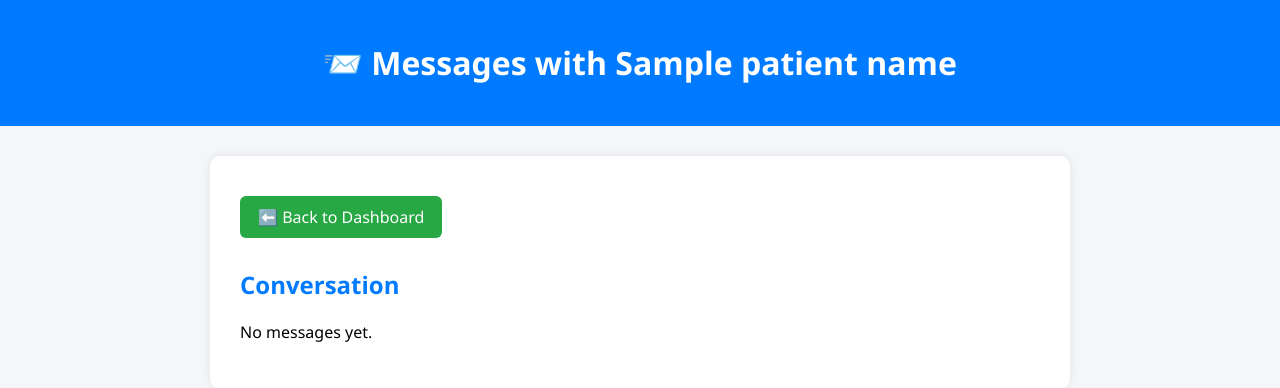
After one commit to prathamkishor1/healthtrackweb, a Flask app: template templates/message_center.html in a window 1280 px wide. The commit adds this page. Shown: the top 388 px of the page. Run offline with Flask 3, Linux system fonts and the light colour scheme; the template is opened without the code that fills it: most values are stand-ins (such as "Sample title", 1, 10 or a date in 2020).

Commit message:
bug fixed,added in app msgs more efficient,option to delete messages

```diff
--- a/app.py
+++ b/app.py
@@ -43,6 +43,7 @@ def login():
     user = cursor.fetchone()
     if user:
         session['user_id'] = user[0]
+        session['user_type'] = 'patient'
         return redirect('/dashboard')
     else:
         return "Invalid credentials!"
@@ -62,15 +63,24 @@ def dashboard():
     cursor.execute("SELECT AVG(temperature), AVG(spo2), AVG(sugar_level) FROM health_logs WHERE user_id=%s", (user_id,))
     averages = cursor.fetchone()
 
-    # Fetch messages for the logged-in patient
     cursor.execute("""
-        SELECT m.message, m.sent_at, d.name
+        SELECT m.id, m.message, m.sent_at,
+               IF(m.sender_type = 'doctor', d.name, u.name) AS sender_name,
+               m.sender_type, m.receiver_patient_id, m.sender_doctor_id
         FROM messages m
-        JOIN doctors d ON m.sender_doctor_id = d.id
-        WHERE m.receiver_patient_id = %s
+        LEFT JOIN doctors d ON m.sender_doctor_id = d.id
+        LEFT JOIN users u ON m.receiver_patient_id = u.id
+        WHERE m.receiver_patient_id = %s OR (m.sender_type = 'patient' AND m.receiver_patient_id = %s)
         ORDER BY m.sent_at DESC
-    """, (user_id,))
+    """, (user_id, user_id))
     messages = cursor.fetchall()
+
+    # Fetch assigned doctor ID if any
+    cursor.execute("SELECT doctor_id FROM patient_doctor WHERE patient_id=%s", (user_id,))
+    doctor_assignment = cursor.fetchone()
+    assigned_doctor = doctor_assignment[0] if doctor_assignment else None
+
+    session['assigned_doctor'] = assigned_doctor
 
     suggestions = []
     if logs:
@@ -91,8 +101,9 @@ def dashboard():
         if sugar < 70:
             suggestions.append("🍬 Low blood sugar. Have a quick snack or fruit juice.")
 
-    return render_template('dashboard.html', logs=logs, data=logs, user_name=user_name, averages=averages, suggestions=suggestions, messages=messages)
-
+    return render_template('dashboard.html', logs=logs, data=logs, user_name=user_name,
+                           averages=averages, suggestions=suggestions, messages=messages,
+                           assigned_doctor=assigned_doctor)
 
 @app.route('/add_log', methods=['POST'])
 def add_log():
@@ -123,29 +134,51 @@ def add_log():
 
     return redirect('/dashboard')
 
-@app.route('/send_patient_message/<int:doctor_id>', methods=['POST'])
-def send_patient_message(doctor_id):
+@app.route('/send_patient_message', methods=['POST'])
+def send_patient_message():
     if 'user_id' not in session:
         return redirect('/login')
 
+    patient_id = session['user_id']
     message_text = request.form['message']
-    patient_id = session['user_id']
+
+    cursor.execute("SELECT doctor_id FROM patient_doctor WHERE patient_id=%s", (patient_id,))
+    assignment = cursor.fetchone()
+
+    if not assignment:
+        flash("❌ No doctor assigned yet. Assign one to start messaging.")
+        return redirect('/dashboard')
+
+    doctor_id = assignment[0]
 
     cursor.execute("""
         INSERT INTO messages (sender_doctor_id, receiver_patient_id, message, sender_type)
-        VALUES (%s, %s, %s, %s)
-    """, (doctor_id, patient_id, message_text, 'patient'))
+        VALUES (%s, %s, %s, 'patient')
+    """, (doctor_id, patient_id, message_text))
     db.commit()
 
     flash("✅ Message sent to your doctor.")
     return redirect('/dashboard')
 
+# ✅ Updated delete_message route
 @app.route('/delete_message/<int:message_id>')
 def delete_message(message_id):
     if 'user_id' not in session:
         return redirect('/login')
 
-    cursor.execute("DELETE FROM messages WHERE id=%s AND receiver_patient_id=%s", (message_id, session['user_id']))
+    user_id = session['user_id']
+
+    cursor.execute("""
+        SELECT id FROM messages
+        WHERE id=%s AND (receiver_patient_id=%s OR (sender_type='patient' AND receiver_patient_id=%s))
+    """, (message_id, user_id, user_id))
+    message = cursor.fetchone()
+
+    if not message:
+        flash("❌ Unauthorized or message not found.")
+        return redirect('/dashboard')
+
+    cursor.execute("DELETE FROM messages WHERE id=%s", (message_id,))
     db.commit()
     flash("✅ Message deleted.")
     return redirect('/dashboard')
@@ -167,8 +200,10 @@ def assign_doctor():
             return redirect('/dashboard')
 
         # Assign doctor
+        # Assign doctor
         cursor.execute("INSERT INTO patient_doctor (doctor_id, patient_id) VALUES (%s, %s)", (doctor_id, patient_id))
         db.commit()
+        session['assigned_doctor'] = doctor_id
         flash("✅ Doctor assigned successfully.")
         return redirect('/dashboard')
 
--- a/templates/doctor_dashboard.html
+++ b/templates/doctor_dashboard.html
@@ -75,11 +75,10 @@
     <a href="/view_patient/{{ patient[0] }}" class="btn" style="background:#007bff">📖 View Logs</a>
     <a href="mailto:{{ patient[2] }}" class="btn" style="background:#17a2b8">✉️ Contact</a>
     <a href="/message/{{ patient[0] }}" class="btn" style="background:#ffc107; color:#212529">📩 Message</a>
+    <a href="/message_center/{{ patient[0] }}" class="btn" style="background:#6f42c1">💬 View Messages</a>
     <a href="/remove_patient/{{ patient[0] }}" class="btn" style="background:#dc3545">❌ Remove</a>
-
   </div>
-{% endfor %}
-
+  {% endfor %}
 
   <a href="/doctor_logout" class="btn logout">🔒 Logout</a>
 </div>
--- /dev/null
+++ b/templates/message_center.html
@@ -0,0 +1,68 @@
+<!DOCTYPE html>
+<html>
+<head>
+  <title>Messages — {{ patient_name }}</title>
+  <style>
+    body { font-family: 'Segoe UI', sans-serif; background: #f4f6f9; margin: 0; }
+    .header {
+      background: #007BFF; color: #fff;
+      padding: 20px; text-align: center;
+    }
+    .container {
+      max-width: 800px; margin: 30px auto;
+      background: #fff; padding: 30px;
+      border-radius: 10px; box-shadow: 0 0 10px rgba(0,0,0,0.08);
+    }
+    h2 { color: #007BFF; margin-bottom: 20px; }
+    .message {
+      background: #f8f9fa;
+      padding: 14px;
+      border-left: 4px solid #007BFF;
+      margin: 10px 0;
+      border-radius: 6px;
+    }
+    .message strong { color: #007BFF; }
+    .btn {
+      display: inline-block;
+      padding: 10px 18px;
+      border-radius: 6px;
+      background: #28a745;
+      color: #fff;
+      text-decoration: none;
+      margin: 10px 0;
+    }
+    .btn:hover { background: #218838; }
+    .delete-btn {
+      float: right;
+      color: #dc3545;
+      text-decoration: none;
+      font-weight: bold;
+    }
+  </style>
+</head>
+<body>
+
+<div class="header">
+  <h1>📨 Messages with {{ patient_name }}</h1>
+</div>
+
+<div class="container">
+  <a href="/doctor_dashboard" class="btn">⬅️ Back to Dashboard</a>
+
+  <h2>Conversation</h2>
+
+  {% if messages %}
+    {% for msg in messages %}
+      <div class="message">
+        <strong>{{ msg[1].capitalize() }}:</strong> {{ msg[2] }}
+        <br><small>📅 {{ msg[3] }}</small>
+        <a href="/delete_message_center/{{ msg[0] }}/{{ patient_id }}" class="delete-btn">❌</a>
+      </div>
+    {% endfor %}
+  {% else %}
+    <p>No messages yet.</p>
+  {% endif %}
+</div>
+
+</body>
+</html>
```
Also changed, not shown: templates/dashboard.html (+17 -11 lines).
